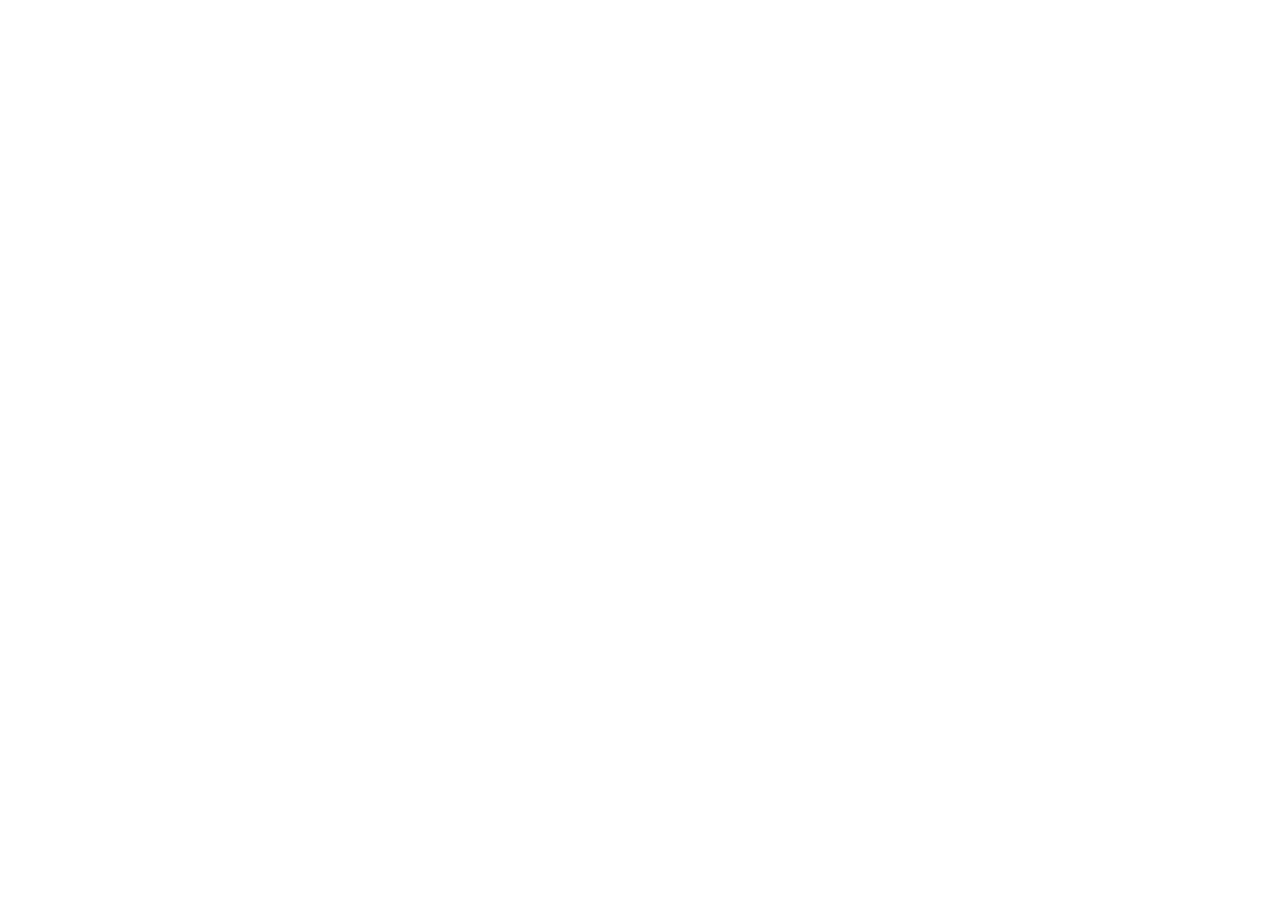
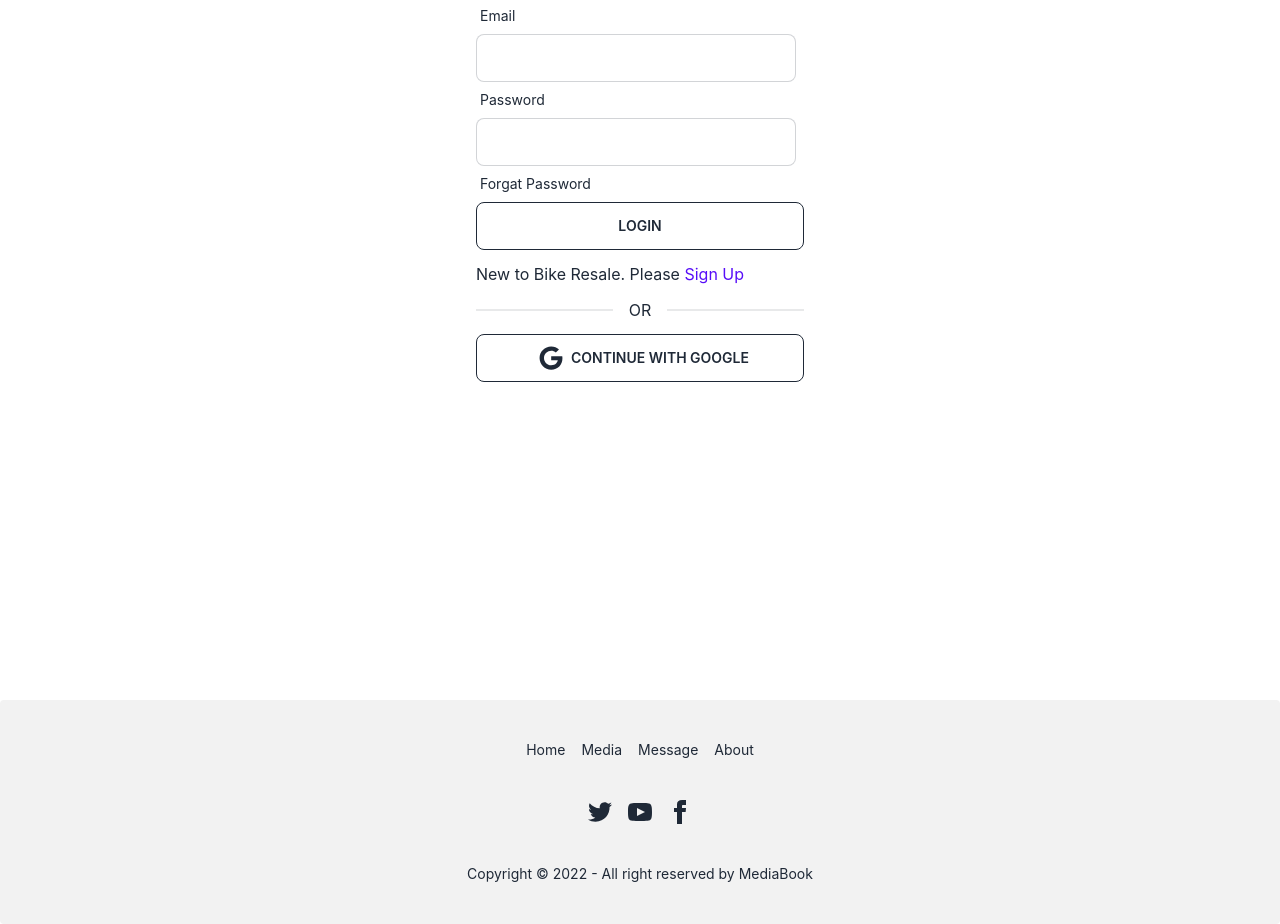
Before and after one commit to Mohammod-Ali/social-media-client, a React (Create React App) app: page /login in a window 1280 px wide. Shown: the part 292-1216 px from the top of the page. Before the commit the page ends 800 px from the top, so only its background shows below. Built offline with nearby package versions, Linux system fonts and the light colour scheme.

Commit message:
login form added

```diff
--- a/package.json
+++ b/package.json
@@ -9,6 +9,8 @@
     "daisyui": "^2.46.0",
     "react": "^18.2.0",
     "react-dom": "^18.2.0",
+    "react-hook-form": "^7.41.1",
+    "react-icons": "^4.7.1",
     "react-router-dom": "^6.6.1",
     "react-scripts": "5.0.1",
     "web-vitals": "^2.1.4"
--- a/src/Pages/Login/Login.js
+++ b/src/Pages/Login/Login.js
@@ -1,10 +1,64 @@
-import React from 'react';
+import React, { useState } from 'react';
+import { useForm } from 'react-hook-form';
+import { Link } from 'react-router-dom';
+import { FaGoogle } from "react-icons/fa";
 
 const Login = () => {
+    const {register, formState: { errors }, handleSubmit} = useForm()
+    const [loginError, setLoginError] = useState('')
+
+
+
     return (
-        <div>
-            <h1>This is login</h1>
+        <div className="h-[800px]  flex justify-center items-center">
+
+      <div className="w-96 p-7">
+      <h1 className="text-3xl text-center font-bold"> Login</h1>
+
+      <form onSubmit={handleSubmit('handleLogin')}>
+
+      <div className="form-control w-full max-w-xs">
+          <label className="label">
+            <span className="label-text">Email</span>
+          </label>
+          <input
+            type="email"
+            {...register("email",
+            {required: 'Email is required'})}
+            className="input input-bordered w-full max-w-xs"
+          />
+          {errors.email && <p className='text-red-600'>{errors.email?.message}</p>}
         </div>
+      <div className="form-control w-full max-w-xs">
+          <label className="label">
+            <span className="label-text">Password</span>
+          </label>
+          <input
+            type="password"
+            {...register("password", {required: 'password is required',
+            minLength: {value: 6, message: 'Password must be 6 characters.'}
+        })}
+            className="input input-bordered w-full max-w-xs"
+          />
+           {errors.password && <p className='text-red-600'>{errors.password?.message}</p>}
+          <label className="label">
+            <span className="label-text">Forgat Password</span>
+          </label>
+        </div>
+
+      {/* <p>{data}</p> */}
+      <input className="btn btn-outline w-full" value='Login' type="submit" />
+      {/* login error */}
+      {
+        loginError && <p className='text-red-600'>{loginError}</p>
+      }
+
+    </form>
+      <p className='mt-3'>New to Bike Resale. Please <Link className="text-primary" to='/signup'>Sign Up</Link></p>
+      <div className="divider">OR</div>
+        <button onClick={'googleLoginHandler'} className="btn btn-outline w-full"><FaGoogle className='m-2 text-2xl'></FaGoogle> Continue with Google</button>
+      </div>
+    </div>
     );
 };
 
--- a/src/Pages/Shared/Footer/Footer.js
+++ b/src/Pages/Shared/Footer/Footer.js
@@ -1,10 +1,26 @@
 import React from 'react';
+import { Link } from 'react-router-dom';
 
 const Footer = () => {
     return (
-        <div>
-            <h1>This is Footer</h1>
-        </div>
+        <footer className="footer footer-center p-10 bg-base-200 text-base-content rounded mt-32">
+  <div className="grid grid-flow-col gap-4">
+    <Link to='/' className="link link-hover">Home</Link>
+    <Link to='/media' className="link link-hover">Media</Link>
+    <Link to='/message' className="link link-hover">Message</Link>
+    <Link to='/about' className="link link-hover">About</Link>
+  </div>
+  <div>
+    <div className="grid grid-flow-col gap-4">
+      <Link><svg xmlns="http://www.w3.org/2000/svg" width="24" height="24" viewBox="0 0 24 24" className="fill-current"><path d="M24 4.557c-.883.392-1.832.656-2.828.775 1.017-.609 1.798-1.574 2.165-2.724-.951.564-2.005.974-3.127 1.195-.897-.957-2.178-1.555-3.594-1.555-3.179 0-5.515 2.966-4.797 6.045-4.091-.205-7.719-2.165-10.148-5.144-1.29 2.213-.669 5.108 1.523 6.574-.806-.026-1.566-.247-2.229-.616-.054 2.281 1.581 4.415 3.949 4.89-.693.188-1.452.232-2.224.084.626 1.956 2.444 3.379 4.6 3.419-2.07 1.623-4.678 2.348-7.29 2.04 2.179 1.397 4.768 2.212 7.548 2.212 9.142 0 14.307-7.721 13.995-14.646.962-.695 1.797-1.562 2.457-2.549z"></path></svg></Link>
+      <Link><svg xmlns="http://www.w3.org/2000/svg" width="24" height="24" viewBox="0 0 24 24" className="fill-current"><path d="M19.615 3.184c-3.604-.246-11.631-.245-15.23 0-3.897.266-4.356 2.62-4.385 8.816.029 6.185.484 8.549 4.385 8.816 3.6.245 11.626.246 15.23 0 3.897-.266 4.356-2.62 4.385-8.816-.029-6.185-.484-8.549-4.385-8.816zm-10.615 12.816v-8l8 3.993-8 4.007z"></path></svg></Link>
+      <Link><svg xmlns="http://www.w3.org/2000/svg" width="24" height="24" viewBox="0 0 24 24" className="fill-current"><path d="M9 8h-3v4h3v12h5v-12h3.642l.358-4h-4v-1.667c0-.955.192-1.333 1.115-1.333h2.885v-5h-3.808c-3.596 0-5.192 1.583-5.192 4.615v3.385z"></path></svg></Link>
+    </div>
+  </div>
+  <div>
+    <p>Copyright © 2022 - All right reserved by MediaBook</p>
+  </div>
+</footer>
     );
 };
 
```
Also changed, not shown: 1 other file (tests, documents, lock files or other folders).
